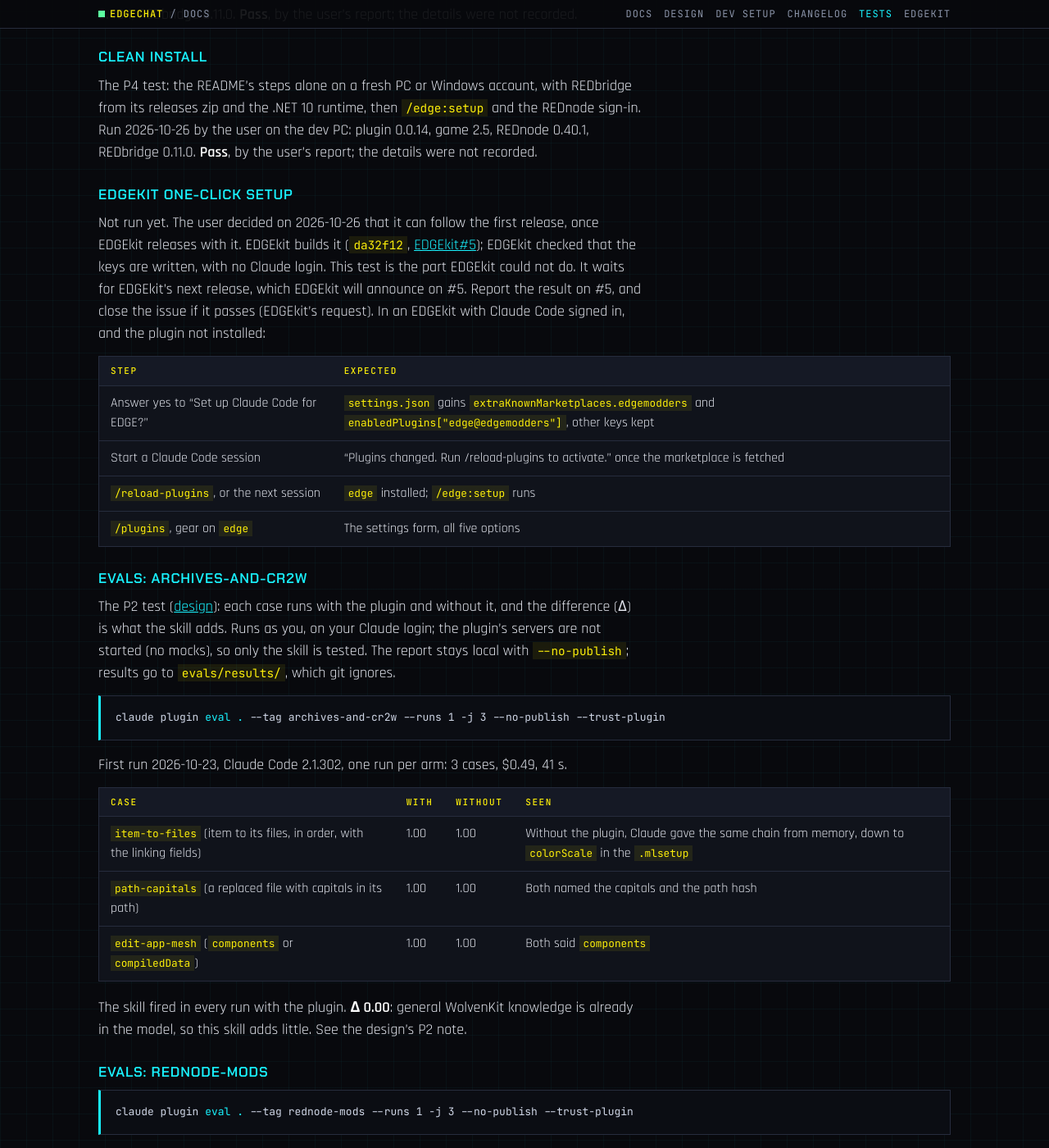
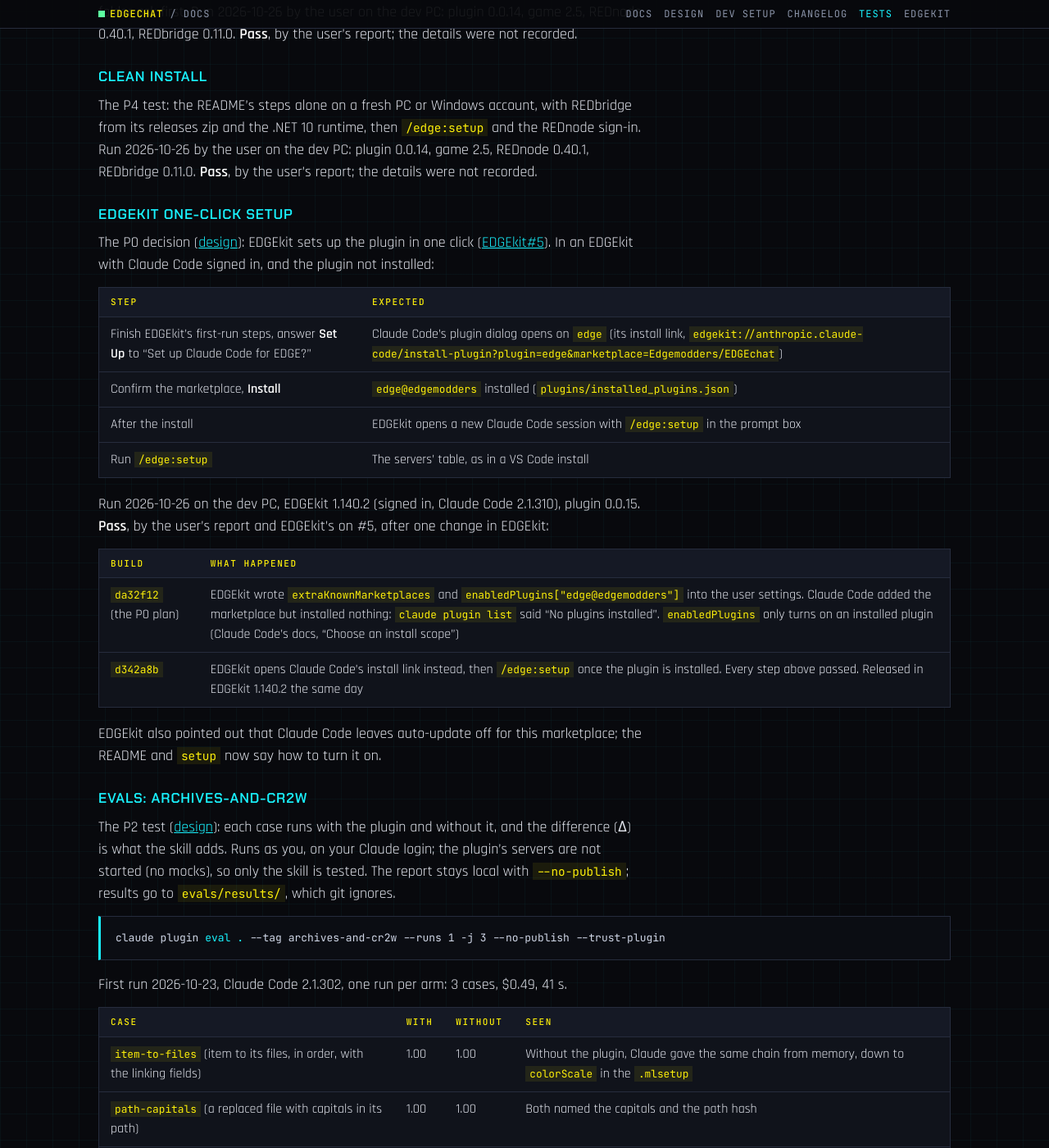
Before and after one commit to Edgemodders/EDGEchat, a Jekyll site: the page built from docs/testing.md, in a window 1280 px wide and 1400 px high, scrolled down 12754 px. Shown: the whole window at 82% size. Built offline with Jekyll 4.4.1, drawn with Linux system fonts in a browser that asks for light colours; our own code applies the rules of GitHub Pages for plain Markdown files; some of the changed text lies outside the part shown.

Commit message:
EDGEkit one-click setup passes in EDGEkit 1.140.2; how to turn on auto-update
EDGEkit now opens Claude Code's install dialog: the settings keys alone
added the marketplace and installed nothing. The install steps, design,
tests and status say so. README and setup say how to turn on auto-update.

Co-Authored-By: Claude Opus 5.5 <noreply@anthropic.com>

```diff
--- a/docs/testing.md
+++ b/docs/testing.md
@@ -26,7 +26,7 @@ Last updated 2026-10-23.
 | [new-mod in the game](#new-mod-in-the-game) | By hand, in a session | P3 | 2026-10-26 | Pass |
 | [init-project on a real project](#init-project-on-a-real-project) | By hand, in a session | P3 | 2026-10-26 | Pass |
 | [Clean install](#clean-install) | By hand, fresh PC or account | P4 | 2026-10-26 | Pass |
-| [EDGEkit one-click setup](#edgekit-one-click-setup) | By hand, in EDGEkit | P4 | Not run | After the first release, with EDGEkit's |
+| [EDGEkit one-click setup](#edgekit-one-click-setup) | By hand, in EDGEkit | P4 | 2026-10-26 | Pass, after EDGEkit changed to the install dialog |
 | [Evals: archives-and-cr2w](#evals-archives-and-cr2w) | `claude plugin eval` | P2 | 2026-10-23 | Skill fires; Δ 0.00 |
 | [Evals: rednode-mods](#evals-rednode-mods) | `claude plugin eval` | P2 | 2026-10-25 | Δ +1.00; with `new-mod`, mean Δ +0.95 |
 | [rednode-mods in the game](#rednode-mods-in-the-game) | By hand, in a session | P2 | 2026-10-23 | Pass |
@@ -331,14 +331,23 @@ The P4 test: the README's steps alone on a fresh PC or Windows account, with RED
 
 ### EDGEkit one-click setup
 
-Not run yet. The user decided on 2026-10-26 that it can follow the first release, once EDGEkit releases with it. EDGEkit builds it (`da32f12`, [EDGEkit#5](https://github.com/Edgemodders/EDGEkit/issues/5)); EDGEkit checked that the keys are written, with no Claude login. This test is the part EDGEkit could not do. It waits for EDGEkit's next release, which EDGEkit will announce on #5. Report the result on #5, and close the issue if it passes (EDGEkit's request). In an EDGEkit with Claude Code signed in, and the plugin not installed:
+The P0 decision ([design](design.html#p0-decisions)): EDGEkit sets up the plugin in one click ([EDGEkit#5](https://github.com/Edgemodders/EDGEkit/issues/5)). In an EDGEkit with Claude Code signed in, and the plugin not installed:
 
 | Step | Expected |
 |---|---|
-| Answer yes to "Set up Claude Code for EDGE?" | `settings.json` gains `extraKnownMarketplaces.edgemodders` and `enabledPlugins["edge@edgemodders"]`, other keys kept |
-| Start a Claude Code session | "Plugins changed. Run /reload-plugins to activate." once the marketplace is fetched |
-| `/reload-plugins`, or the next session | `edge` installed; `/edge:setup` runs |
-| `/plugins`, gear on `edge` | The settings form, all five options |
+| Finish EDGEkit's first-run steps, answer **Set Up** to "Set up Claude Code for EDGE?" | Claude Code's plugin dialog opens on `edge` (its install link, `edgekit://anthropic.claude-code/install-plugin?plugin=edge&marketplace=Edgemodders/EDGEchat`) |
+| Confirm the marketplace, **Install** | `edge@edgemodders` installed (`plugins/installed_plugins.json`) |
+| After the install | EDGEkit opens a new Claude Code session with `/edge:setup` in the prompt box |
+| Run `/edge:setup` | The servers' table, as in a VS Code install |
+
+Run 2026-10-26 on the dev PC, EDGEkit 1.140.2 (signed in, Claude Code 2.1.310), plugin 0.0.15. **Pass**, by the user's report and EDGEkit's on #5, after one change in EDGEkit:
+
+| Build | What happened |
+|---|---|
+| `da32f12` (the P0 plan) | EDGEkit wrote `extraKnownMarketplaces` and `enabledPlugins["edge@edgemodders"]` into the user settings. Claude Code added the marketplace but installed nothing: `claude plugin list` said "No plugins installed". `enabledPlugins` only turns on an installed plugin (Claude Code's docs, "Choose an install scope") |
+| `d342a8b` | EDGEkit opens Claude Code's install link instead, then `/edge:setup` once the plugin is installed. Every step above passed. Released in EDGEkit 1.140.2 the same day |
+
+EDGEkit also pointed out that Claude Code leaves auto-update off for this marketplace; the README and `setup` now say how to turn it on.
 
 ### Evals: archives-and-cr2w
 
--- a/tools/release/nexus-zip.mjs
+++ b/tools/release/nexus-zip.mjs
@@ -30,7 +30,7 @@ fs.writeFileSync(
     "",
     "This is a Claude Code plugin, not a game mod. Do not install it with Vortex.",
     "",
-    "EDGEkit comes with EDGEchat set up: nothing to install there.",
+    "EDGEkit 1.140.2 or newer offers EDGEchat after its first-run steps: click Set Up, then Install.",
     "",
     "The easy way, which also updates it:",
     "  In VS Code: type /plugins in the Claude Code panel. In the Marketplaces tab,",
--- a/tools/release/notes.mjs
+++ b/tools/release/notes.mjs
@@ -51,7 +51,7 @@ if (nexus) {
 } else {
   write(`${section.join("\n").trim()}
 
-**Install:** EDGEkit comes with EDGEchat set up. In VS Code, type \`/plugins\` in the Claude Code panel, add \`Edgemodders/EDGEchat\` in the **Marketplaces** tab, then **Install** \`edge\` in the **Plugins** tab. From a terminal prompt:
+**Install:** EDGEkit 1.140.2 or newer offers it in one click. In VS Code, type \`/plugins\` in the Claude Code panel, add \`Edgemodders/EDGEchat\` in the **Marketplaces** tab, then **Install** \`edge\` in the **Plugins** tab. From a terminal prompt:
 
 \`\`\`
 claude plugin install edge --marketplace Edgemodders/EDGEchat
```
Also changed, not shown: CLAUDE.md (+1 -1 lines), docs/design.md (+3 -3 lines), docs/index.md (+2 -2 lines), skills/setup/SKILL.md (+2 -0 lines), README.md, docs/changelog.md, 1 other file.
